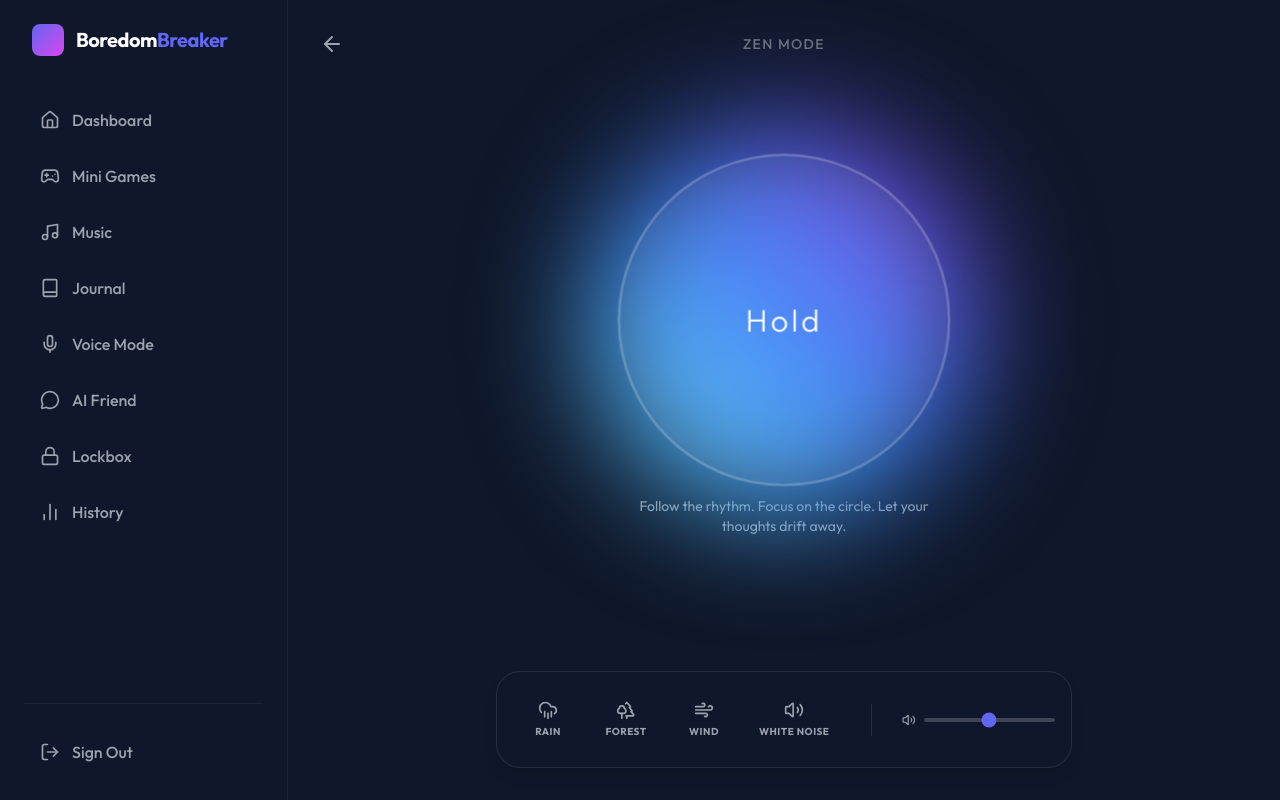
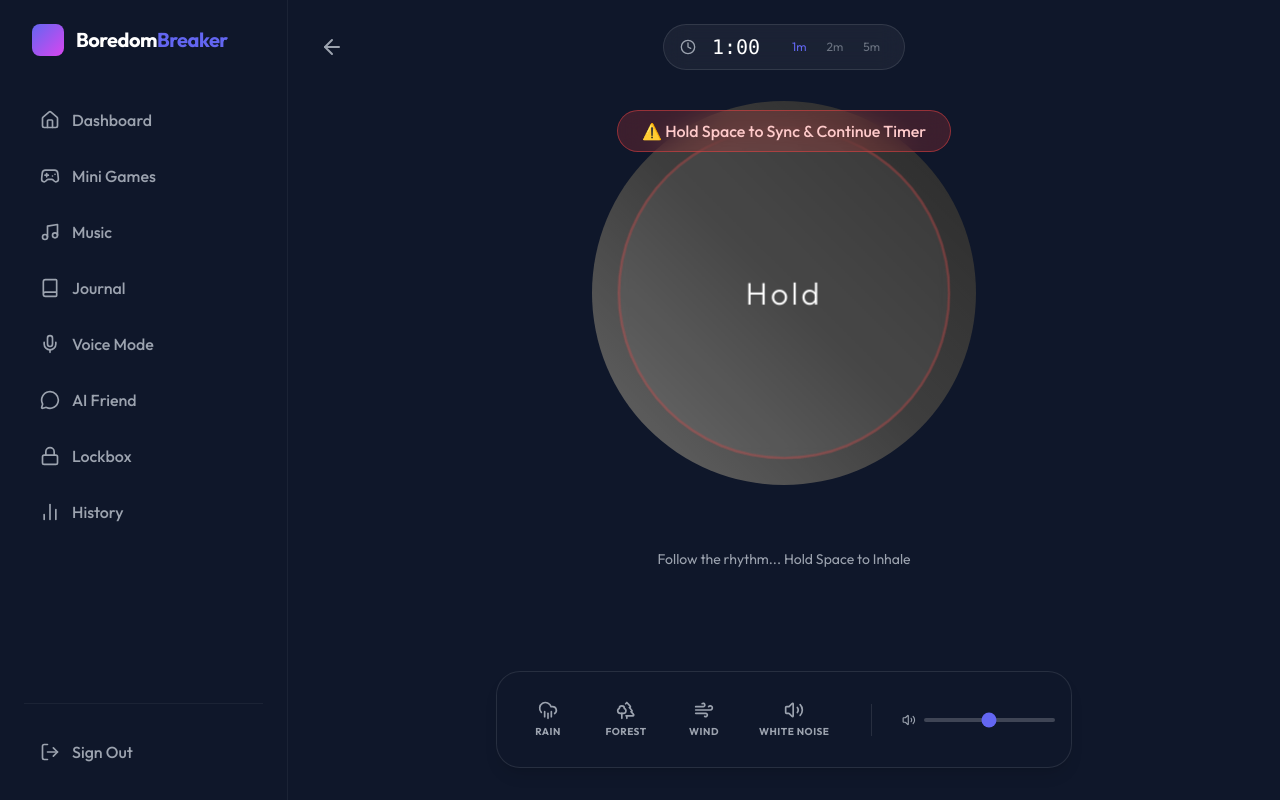
Before and after one commit to Joelrtharakan/AI-Powered-Boredom-Breaker-System-Using-Emotion-Detection-and-Personalized-Activity-Generation, a React app in the folder frontend/: page /zen in a window 1280 px wide. Built offline with nearby package versions, Linux system fonts and the light colour scheme; sample sign-in values are in the browser's storage; the HTML template or start-up script is replaced by a standard one.

Commit message:
zen mode added

```diff
--- a/frontend/src/pages/ZenMode.jsx
+++ b/frontend/src/pages/ZenMode.jsx
@@ -1,6 +1,6 @@
 import { useState, useEffect, useRef } from 'react';
 import { motion, AnimatePresence } from 'framer-motion';
-import { Wind, CloudRain, Trees, Volume2, ArrowLeft, Maximize2, X } from 'lucide-react';
+import { Wind, CloudRain, Trees, Volume2, ArrowLeft, Maximize2, X, Clock, CheckCircle, RotateCcw, Award } from 'lucide-react';
 import { useNavigate } from 'react-router-dom';
 
 const ZenMode = () => {
@@ -8,121 +8,228 @@ const ZenMode = () => {
     const [isPlaying, setIsPlaying] = useState(false);
     const [activeSound, setActiveSound] = useState(null);
     const [volume, setVolume] = useState(0.5);
-    const [breathingState, setBreathingState] = useState('inhale'); // inhale, hold, exhale
+    const [breathingState, setBreathingState] = useState('inhale');
     const [instruction, setInstruction] = useState('Inhale...');
+    const [isPressed, setIsPressed] = useState(false);
+    const [syncStatus, setSyncStatus] = useState('neutral');
+
+    // Timer State
+    const [duration, setDuration] = useState(60); // 60s default
+    const [timeLeft, setTimeLeft] = useState(60);
+    const [sessionComplete, setSessionComplete] = useState(false);
+
     const audioRef = useRef(new Audio());
 
     const sounds = [
-        { id: 'rain', name: 'Rain', icon: CloudRain, url: 'https://cdn.pixabay.com/download/audio/2022/07/04/audio_307e246f41.mp3?filename=rain-112356.mp3' },
-        { id: 'forest', name: 'Forest', icon: Trees, url: 'https://cdn.pixabay.com/download/audio/2021/09/06/audio_0af6470877.mp3?filename=forest-birds-11434.mp3' },
-        { id: 'wind', name: 'Wind', icon: Wind, url: 'https://cdn.pixabay.com/download/audio/2022/01/18/audio_d0a13f69d2.mp3?filename=windy-tree-loop-103597.mp3' },
-        { id: 'white', name: 'White Noise', icon: Volume2, url: 'https://cdn.pixabay.com/download/audio/2021/11/24/audio_82c6a46e12.mp3?filename=white-noise-8120.mp3' }
+        { id: 'rain', name: 'Rain', icon: CloudRain, url: 'https://assets.mixkit.co/active_storage/sfx/2515/2515-preview.mp3' },
+        { id: 'forest', name: 'Forest', icon: Trees, url: 'https://assets.mixkit.co/active_storage/sfx/2523/2523-preview.mp3' },
+        { id: 'wind', name: 'Wind', icon: Wind, url: 'https://assets.mixkit.co/active_storage/sfx/1256/1256-preview.mp3' },
+        { id: 'white', name: 'White Noise', icon: Volume2, url: 'https://assets.mixkit.co/active_storage/sfx/2568/2568-preview.mp3' }
     ];
 
-    // Breathing Cycle Logic (4-7-8 Technique turned into 4-4-4 for simplicity)
+    // Listeners
     useEffect(() => {
+        const handleDown = (e) => { if (e.code === 'Space' || e.type === 'mousedown' || e.type === 'touchstart') setIsPressed(true); };
+        const handleUp = (e) => { if (e.code === 'Space' || e.type === 'mouseup' || e.type === 'touchend') setIsPressed(false); };
+        window.addEventListener('keydown', handleDown);
+        window.addEventListener('keyup', handleUp);
+        window.addEventListener('mousedown', handleDown);
+        window.addEventListener('mouseup', handleUp);
+        window.addEventListener('touchstart', handleDown);
+        window.addEventListener('touchend', handleUp);
+        return () => {
+            window.removeEventListener('keydown', handleDown);
+            window.removeEventListener('keyup', handleUp);
+            window.removeEventListener('mousedown', handleDown);
+            window.removeEventListener('mouseup', handleUp);
+            window.removeEventListener('touchstart', handleDown);
+            window.removeEventListener('touchend', handleUp);
+        };
+    }, []);
+
+    // Sync Logic
+    useEffect(() => {
+        const shouldHold = breathingState === 'inhale' || breathingState === 'hold';
+        setSyncStatus(isPressed === shouldHold ? 'good' : 'bad');
+    }, [isPressed, breathingState]);
+
+    // Timer Logic - ONLY runs if Sync is Good
+    useEffect(() => {
+        if (sessionComplete || timeLeft <= 0) return;
+
+        let interval = null;
+        if (syncStatus === 'good') {
+            interval = setInterval(() => {
+                setTimeLeft(t => {
+                    if (t <= 1) {
+                        setSessionComplete(true);
+                        setIsPlaying(false);
+                        return 0;
+                    }
+                    return t - 1;
+                });
+            }, 1000);
+        }
+        return () => clearInterval(interval);
+    }, [syncStatus, timeLeft, sessionComplete]);
+
+    // Breathing Logic (4-4-4)
+    useEffect(() => {
+        if (sessionComplete) return;
         const cycle = () => {
             setBreathingState('inhale');
-            setInstruction('Inhale... (4s)');
+            setInstruction('Inhale... (Hold Space)');
             setTimeout(() => {
                 setBreathingState('hold');
-                setInstruction('Hold... (4s)');
+                setInstruction('Hold... (Keep Holding)');
                 setTimeout(() => {
                     setBreathingState('exhale');
-                    setInstruction('Exhale... (4s)');
+                    setInstruction('Exhale... (Release)');
                 }, 4000);
             }, 4000);
         };
+        cycle();
+        const interval = setInterval(cycle, 12000);
+        return () => clearInterval(interval);
+    }, [sessionComplete]);
 
-        cycle();
-        const interval = setInterval(cycle, 12000); // 4+4+4 = 12s
-        return () => clearInterval(interval);
-    }, []);
-
-    // Audio Logic
+    // Audio
     useEffect(() => {
-        if (activeSound) {
+        if (activeSound && !sessionComplete) {
+            audioRef.current.crossOrigin = "anonymous";
             audioRef.current.src = activeSound.url;
             audioRef.current.loop = true;
             audioRef.current.volume = volume;
-            audioRef.current.play().catch(e => console.log("Audio play failed:", e));
+            audioRef.current.play().catch(e => console.log(e));
             setIsPlaying(true);
         } else {
             audioRef.current.pause();
             setIsPlaying(false);
         }
-    }, [activeSound]);
+    }, [activeSound, sessionComplete]);
 
     useEffect(() => {
         audioRef.current.volume = volume;
     }, [volume]);
 
+    const formatTime = (s) => {
+        const m = Math.floor(s / 60);
+        const sec = s % 60;
+        return `${m}:${sec.toString().padStart(2, '0')}`;
+    }
+
     return (
         <div className="min-h-screen bg-[#0f172a] text-white flex flex-col relative overflow-hidden font-sans">
-            {/* Background Ambience */}
+            {/* Background */}
             <div className={`absolute inset-0 transition-opacity duration-1000 ${activeSound ? 'opacity-30' : 'opacity-0'}`}>
                 <div className="absolute inset-0 bg-gradient-to-b from-blue-900/20 to-teal-900/20 animate-pulse" />
             </div>
 
-            {/* Navbar */}
+            {/* Navbar & Timer */}
             <nav className="p-6 flex justify-between items-center z-20">
-                <button
-                    onClick={() => navigate('/dashboard')}
-                    className="p-2 rounded-full hover:bg-white/10 transition-colors"
-                >
+                <button onClick={() => navigate('/dashboard')} className="p-2 rounded-full hover:bg-white/10 transition-colors">
                     <ArrowLeft className="text-gray-400 hover:text-white" />
                 </button>
-                <div className="text-sm font-medium tracking-widest uppercase text-gray-500">Zen Mode</div>
-                <div className="w-10" /> {/* Spacer */}
+
+                {/* Timer Display */}
+                <div className="flex items-center gap-4 bg-white/5 px-4 py-2 rounded-full backdrop-blur-md border border-white/10">
+                    <Clock size={16} className={syncStatus === 'good' ? "text-green-400" : "text-gray-400"} />
+                    <span className="font-mono text-xl">{formatTime(timeLeft)}</span>
+                    <div className="flex gap-1 ml-2">
+                        {[60, 120, 300].map(t => (
+                            <button
+                                key={t}
+                                onClick={() => { setDuration(t); setTimeLeft(t); setSessionComplete(false); }}
+                                className={`text-xs px-2 py-1 rounded hover:bg-white/10 ${duration === t ? 'text-primary' : 'text-gray-500'}`}
+                            >
+                                {t / 60}m
+                            </button>
+                        ))}
+                    </div>
+                </div>
+                <div className="w-10" />
             </nav>
 
-            {/* Main Content: Breathing Bubble */}
+            {/* Main Content */}
             <main className="flex-1 flex flex-col items-center justify-center relative z-10">
+                {/* Warning Popup */}
+                <AnimatePresence>
+                    {syncStatus === 'bad' && !sessionComplete && (
+                        <motion.div
+                            initial={{ opacity: 0, y: -20 }} animate={{ opacity: 1, y: 0 }} exit={{ opacity: 0 }}
+                            className="absolute top-4 z-50 bg-red-500/20 border border-red-500/50 px-6 py-2 rounded-full text-red-200 font-medium backdrop-blur-md"
+                        >
+                            ⚠️ Hold Space to Sync & Continue Timer
+                        </motion.div>
+                    )}
+                </AnimatePresence>
+
+                {/* Completion Modal */}
+                <AnimatePresence>
+                    {sessionComplete && (
+                        <motion.div
+                            initial={{ scale: 0.8, opacity: 0 }} animate={{ scale: 1, opacity: 1 }}
+                            className="absolute inset-0 z-50 flex flex-col items-center justify-center bg-black/80 backdrop-blur-sm p-4"
+                        >
+                            <Award size={64} className="text-yellow-400 mb-6 drop-shadow-glow" />
+                            <h2 className="text-4xl font-bold text-white mb-2">Session Complete!</h2>
+                            <p className="text-gray-300 text-lg mb-8 max-w-sm text-center">
+                                "Quiet the mind, and the soul will speak." <br /> Great job centering yourself.
+                            </p>
+                            <div className="flex gap-4">
+                                <button onClick={() => navigate('/dashboard')} className="btn-primary px-8 py-3">Back to Dashboard</button>
+                                <button onClick={() => { setTimeLeft(duration); setSessionComplete(false); }} className="px-8 py-3 border border-white/20 rounded-xl hover:bg-white/10">Restart</button>
+                            </div>
+                        </motion.div>
+                    )}
+                </AnimatePresence>
+
                 <div className="relative flex items-center justify-center">
                     {/* The Bubble */}
                     <motion.div
                         animate={{
                             scale: breathingState === 'inhale' ? 1.5 : breathingState === 'hold' ? 1.5 : 1,
                             opacity: breathingState === 'exhale' ? 0.6 : 1,
+                            filter: syncStatus === 'good' ? 'hue-rotate(0deg)' : 'grayscale(100%) brightness(0.5)',
                         }}
                         transition={{ duration: 4, ease: "easeInOut" }}
-                        className="w-48 h-48 md:w-64 md:h-64 rounded-full bg-gradient-to-tr from-cyan-300 via-blue-500 to-purple-600 blur-2xl relative z-0"
+                        className={`w-48 h-48 md:w-64 md:h-64 rounded-full bg-gradient-to-tr from-cyan-300 via-blue-500 to-purple-600 blur-2xl relative z-0 transition-opacity duration-500 ${syncStatus === 'good' ? 'opacity-100' : 'opacity-50'}`}
                     />
                     <motion.div
                         animate={{
                             scale: breathingState === 'inhale' ? 1.3 : breathingState === 'hold' ? 1.3 : 1,
                         }}
                         transition={{ duration: 4, ease: "easeInOut" }}
-                        className="absolute w-48 h-48 md:w-64 md:h-64 rounded-full border-2 border-white/20 z-10 flex items-center justify-center backdrop-blur-sm bg-white/5"
+                        className={`absolute w-48 h-48 md:w-64 md:h-64 rounded-full border-2 z-10 flex items-center justify-center backdrop-blur-sm bg-white/5 transition-colors duration-300 ${syncStatus === 'good' ? 'border-white/20' : 'border-red-500/30'}`}
                     >
                         <motion.span
                             key={instruction}
                             initial={{ opacity: 0 }}
                             animate={{ opacity: 1 }}
                             exit={{ opacity: 0 }}
-                            className="text-xl md:text-2xl font-light tracking-widest"
+                            className="text-xl md:text-2xl font-light tracking-widest text-center"
                         >
                             {instruction.split('...')[0]}
                         </motion.span>
                     </motion.div>
                 </div>
 
-                <p className="mt-12 text-gray-400 text-sm max-w-xs text-center">
-                    Follow the rhythm. Focus on the circle. Let your thoughts drift away.
+                <p className={`mt-32 text-sm max-w-xs text-center transition-colors duration-500 ${syncStatus === 'good' ? 'text-green-400 font-bold' : 'text-gray-400'}`}>
+                    {syncStatus === 'good' ? "Perfect Sync ✨" : "Follow the rhythm... Hold Space to Inhale"}
                 </p>
             </main>
 
             {/* Soundscapes Dock */}
             <footer className="p-8 z-20">
-                <div className="max-w-xl mx-auto glass-card p-4 rounded-3xl flex items-center justify-between gap-4">
-                    <div className="flex gap-2 overflow-x-auto pb-2 md:pb-0 scrollbar-hide">
+                <div className="max-w-xl mx-auto glass-card p-4 rounded-3xl flex flex-col md:flex-row items-center justify-between gap-4">
+                    <div className="flex flex-wrap justify-center gap-2">
                         {sounds.map((sound) => (
                             <button
                                 key={sound.id}
                                 onClick={() => setActiveSound(activeSound?.id === sound.id ? null : sound)}
                                 className={`flex flex-col items-center gap-1 p-3 rounded-2xl transition-all min-w-[70px] ${activeSound?.id === sound.id
-                                        ? 'bg-primary text-white shadow-lg shadow-primary/30 scale-105'
-                                        : 'hover:bg-white/10 text-gray-400 hover:text-white'
+                                    ? 'bg-primary text-white shadow-lg shadow-primary/30 scale-105'
+                                    : 'hover:bg-white/10 text-gray-400 hover:text-white'
                                     }`}
                             >
                                 <sound.icon size={20} />
```
Also changed, not shown: 1 other file (tests, documents, lock files or other folders).
